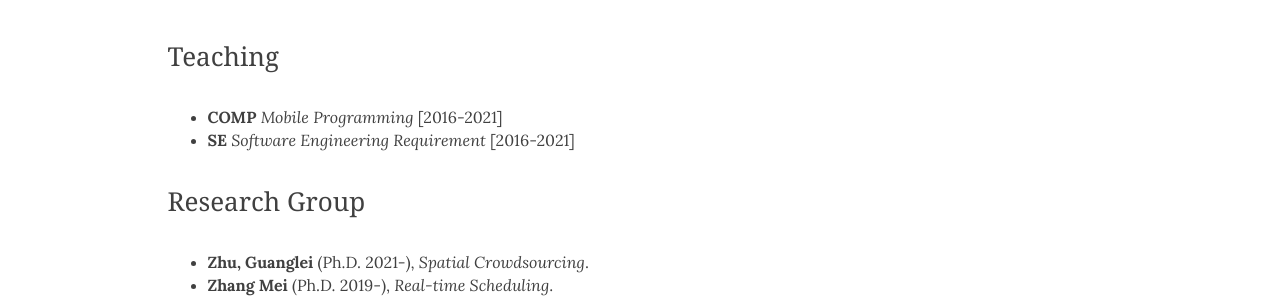
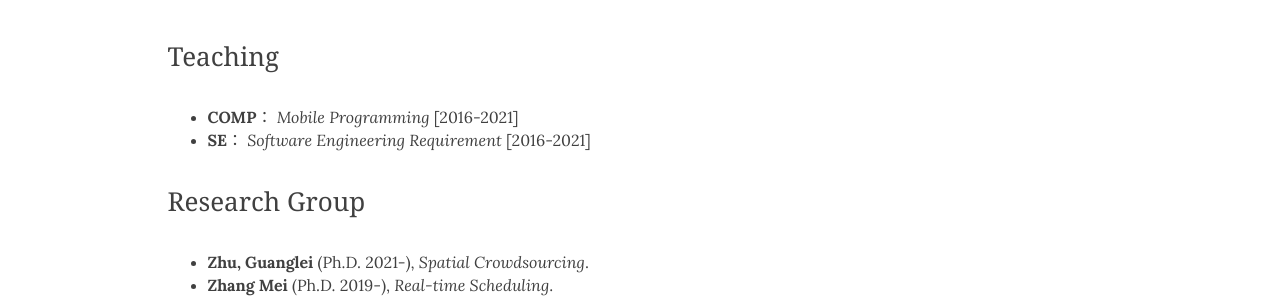
Before and after one commit to zzudb/zzudb.github.io, a Jekyll site: the page built from pages/supervision.md, in a window 1280 px wide. Shown: the part 123-421 px from the top of the page. Built offline with Jekyll 4.4.1, drawn with Linux system fonts in a browser that asks for light colours; nearby versions of some CDN libraries; our own code applies the rules of GitHub Pages for plain Markdown files.

```diff
--- a/pages/supervision.md
+++ b/pages/supervision.md
@@ -1,7 +1,7 @@
 <p><span style="font-family:georgia,serif; font-size:26px;">Teaching</span></p>
 
-- **COMP** _Mobile Programming_ [2016-2021]
-- **SE** _Software Engineering Requirement_ [2016-2021]
+- **COMP**： _Mobile Programming_ [2016-2021]
+- **SE**： _Software Engineering Requirement_ [2016-2021]
 
 <p><span style="font-family: georgia, serif; font-size: 26px;">Research Group</span></p>
 
```
